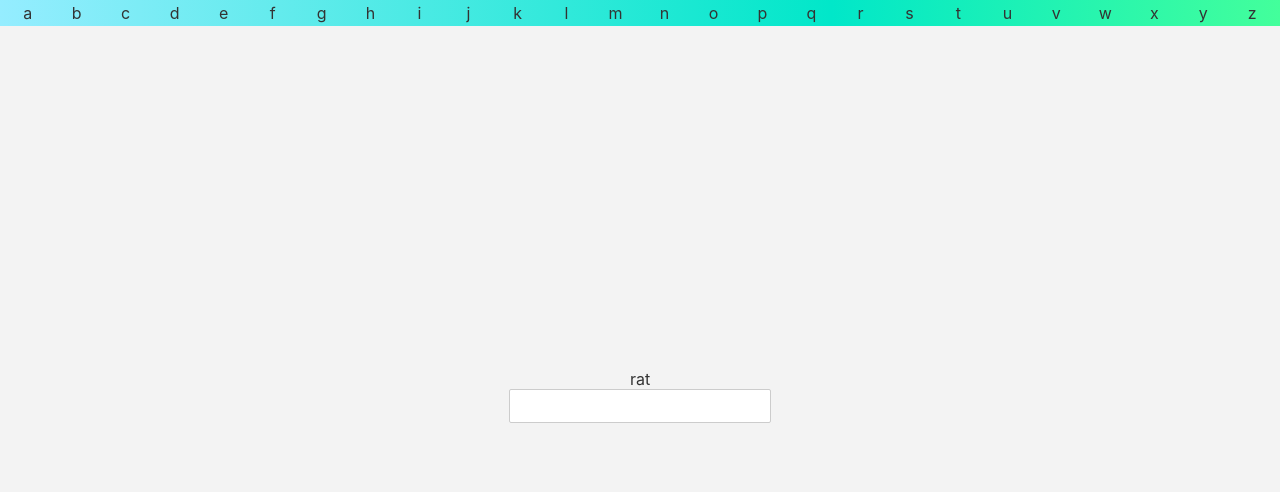
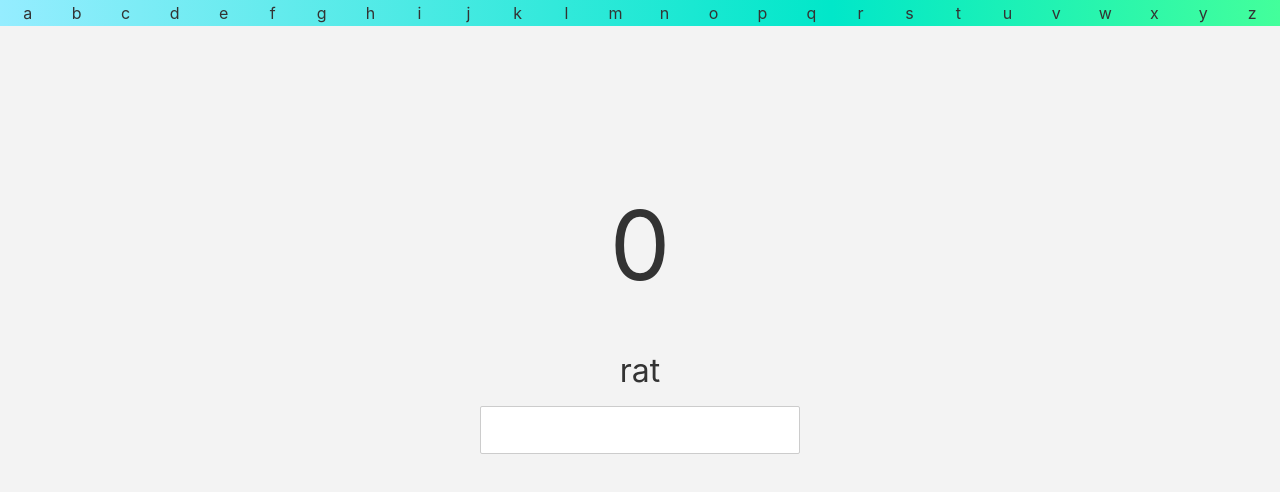
Before and after one commit to zyxwars/wordplete, a Svelte app: page / in a window 1280 px wide. Shown: the top 492 px of the page. Built offline with nearby package versions, Linux system fonts and the light colour scheme.

Commit message:
Add score counter

```diff
--- a/package.json
+++ b/package.json
@@ -5,7 +5,7 @@
   "scripts": {
     "build": "rollup -c",
     "dev": "rollup -c -w",
-    "start": "sirv public --no-clear",
+    "start": "sirv public --no-clear --host",
     "check": "svelte-check --tsconfig ./tsconfig.json"
   },
   "devDependencies": {
--- a/src/App.svelte
+++ b/src/App.svelte
@@ -9,6 +9,7 @@
   const ngrams = [...filteredBigrams, ...filteredTrigrams];
   let usedLetters: Set<string> = new Set();
   let usedWords = [];
+  let score = 0;
 
   let currentNgram = null;
   let currentWord = "";
@@ -21,13 +22,25 @@
   pickNew();
 
   const getWordDefinition = async () => {
-    const res = await axios.get(
-      `https://api.dictionaryapi.dev/api/v2/entries/en/${currentWord}`
-    );
-    console.log(res.data);
+    try {
+      const res = await axios.get(
+        `https://api.dictionaryapi.dev/api/v2/entries/en/${currentWord}`
+      );
+      console.log(res.data);
+    } catch (e) {
+      console.log(e);
+    }
+  };
+
+  const calculateScore = (word: string) => {
+    const uniqueLetters = new Set([...word]);
+
+    return Math.floor(word.length * 0.5) + uniqueLetters.size;
   };
 
   const submitWord = () => {
+    currentWord = currentWord.toLowerCase();
+
     if (
       !currentWord.includes(currentNgram[0]) ||
       !words.includes(currentWord) ||
@@ -36,7 +49,8 @@
       return;
     }
     usedLetters = new Set([...usedLetters, ...currentWord]);
-    usedWords = [...usedWords, currentWord];
+    usedWords = [currentWord, ...usedWords];
+    score += calculateScore(currentWord);
     getWordDefinition();
     pickNew();
   };
@@ -45,10 +59,12 @@
 <Letters {usedLetters} />
 <UsedWords {usedWords} />
 <main>
-  <div>{currentNgram[0]}</div>
+  <div class="score">{score}</div>
+  <div class="ngram">{currentNgram[0]}</div>
   <input
     bind:value={currentWord}
     on:change={() => submitWord()}
+    class="input"
     spellcheck="false"
   />
 </main>
@@ -65,4 +81,20 @@
 
     background-color: rgb(243, 243, 243);
   }
+
+  .score {
+    font-size: 6rem;
+    margin-bottom: 3rem;
+  }
+  .ngram {
+    font-size: 2rem;
+    margin-bottom: 1rem;
+  }
+  .input {
+    width: 20rem;
+    height: 3rem;
+    font-size: 1.5rem;
+    margin-bottom: 10rem;
+    z-index: 1000;
+  }
 </style>
--- a/src/Letters.svelte
+++ b/src/Letters.svelte
@@ -14,7 +14,7 @@
 
 <style>
   .letters {
-    position: absolute;
+    position: fixed;
     top: 0;
     left: 0;
     right: 0;
--- a/src/UsedWords.svelte
+++ b/src/UsedWords.svelte
@@ -12,9 +12,9 @@
 
 <style>
   .used-words {
-    position: absolute;
+    position: fixed;
     top: 2rem;
-    right: 1rem;
+    left: 1rem;
     display: flex;
     flex-direction: column;
     width: auto;
```
Also changed, not shown: public/favicon.svg, public/logo.svg (deleted).
